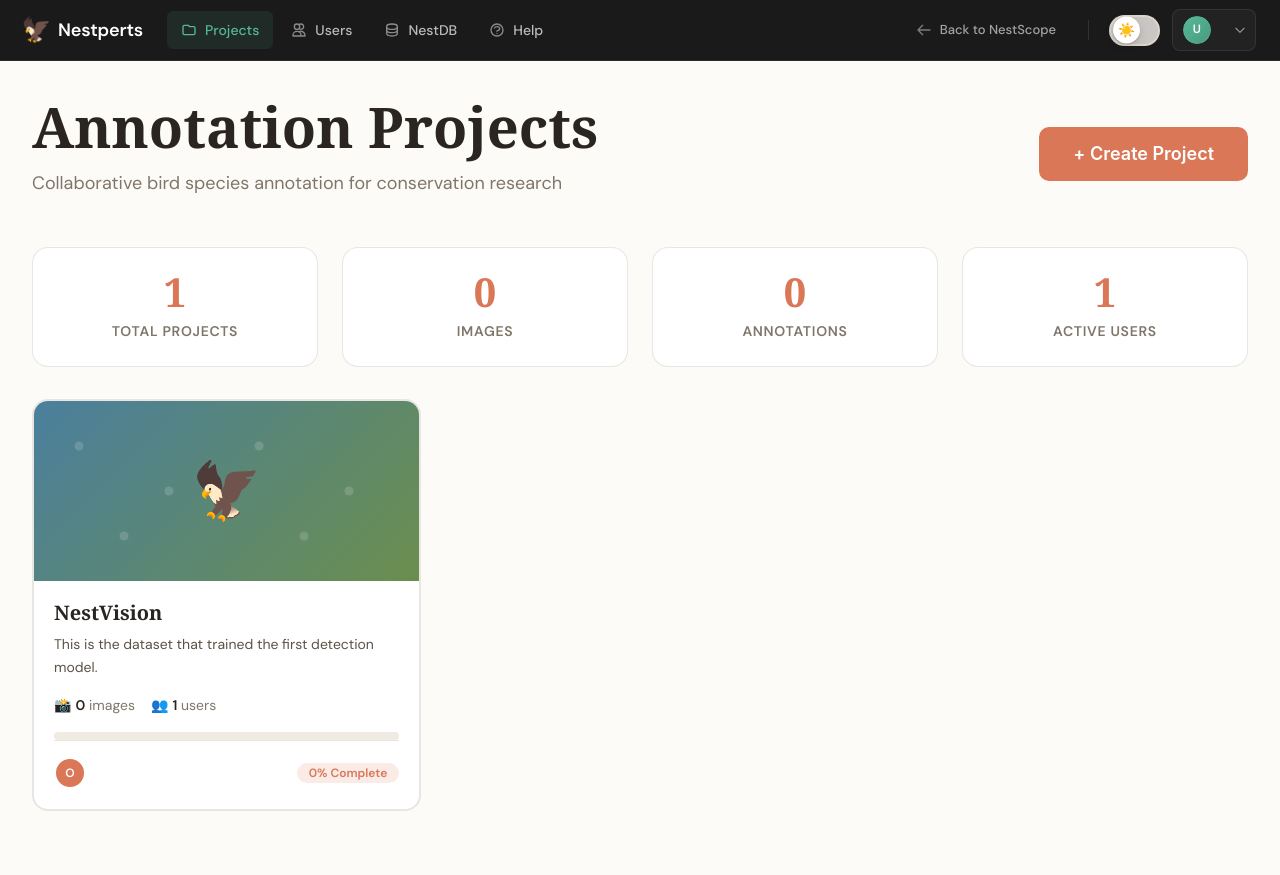
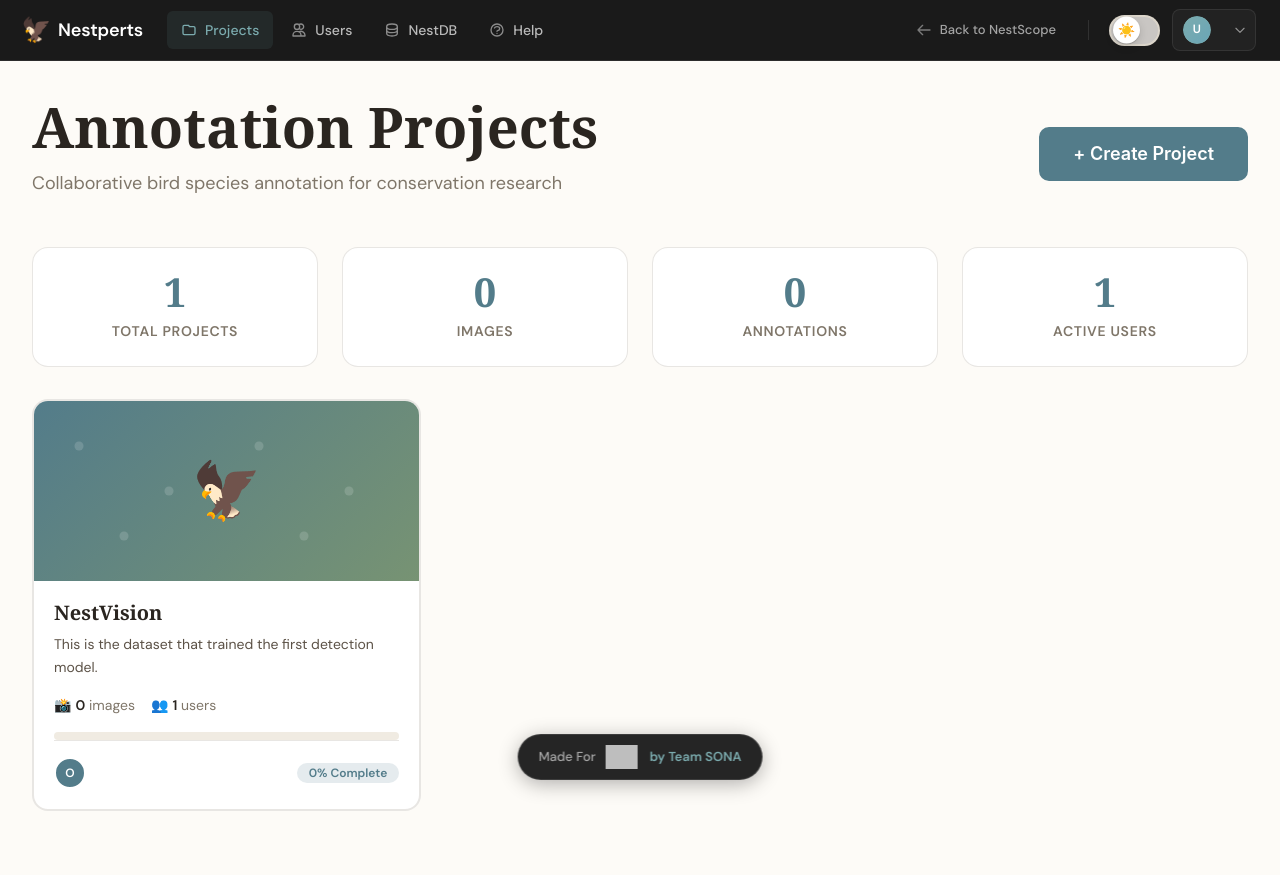
Before and after one commit to OliseNS/NestScope_Experts, a Flask app: page / in a window 1280 px wide. Run offline with Flask 3, Linux system fonts and the light colour scheme; the visitor is signed in with stand-in values (Sample User, id 1); some libraries are stand-ins or nearby versions; grey boxes are pictures that could not be loaded.

Commit message:
The water institute themed ui in the Nestperts page

```diff
--- a/labeller/static/css/components.css
+++ b/labeller/static/css/components.css
@@ -212,7 +212,7 @@
 
 .nav-link.active {
     color: var(--brand-primary);
-    background: rgba(217, 119, 87, 0.1);
+    background: rgba(83, 124, 138, 0.1);
 }
 
 /* ============================================================================
@@ -250,7 +250,7 @@
 .form-textarea:focus {
     outline: none;
     border-color: var(--brand-primary);
-    box-shadow: 0 0 0 3px rgba(217, 119, 87, 0.1);
+    box-shadow: 0 0 0 3px rgba(83, 124, 138, 0.1);
 }
 
 .form-input:disabled,
@@ -368,7 +368,7 @@
 }
 
 .badge-primary {
-    background: rgba(217, 119, 87, 0.15);
+    background: rgba(83, 124, 138, 0.15);
     color: var(--brand-primary);
 }
 
@@ -478,7 +478,7 @@
 
 .dropzone.active {
     border-color: var(--brand-primary);
-    background: rgba(217, 119, 87, 0.05);
+    background: rgba(83, 124, 138, 0.05);
 }
 
 .dropzone-icon {
--- a/labeller/static/css/theme.css
+++ b/labeller/static/css/theme.css
@@ -4,10 +4,10 @@
  */
 
 :root {
-    /* Brand Colors - Claude Orange */
-    --brand-primary: #D97757;
-    --brand-primary-hover: #c5654a;
-    --brand-primary-light: #e8b896;
+    /* Brand Colors - The Water Institute Teal */
+    --brand-primary: #537C8A;
+    --brand-primary-hover: #456773;
+    --brand-primary-light: #CEE9F4;
 
     /* Semantic Colors */
     --success: #4a9d5f;
@@ -98,10 +98,10 @@
     --overlay-heavy: rgba(42, 37, 32, 0.75);
 
     /* Nature Accents */
-    --accent-ocean: #4a7f9d;
-    --accent-seagrass: #6b8e4e;
-    --accent-sunset: #d97757;
-    --accent-shell: #e8dcc9;
+    --accent-ocean: #537C8A;
+    --accent-seagrass: #779373;
+    --accent-coastal: #7BABAE;
+    --accent-shell: #CEE9F4;
 }
 
 /* Dark Mode - Deep Ocean Theme */
@@ -137,8 +137,8 @@
     /* Nature Accents */
     --accent-ocean: #6ba3c7;
     --accent-seagrass: #8db068;
-    --accent-sunset: #e8b896;
-    --accent-shell: #d4c9b5;
+    --accent-coastal: #7BABAE;
+    --accent-shell: #CEE9F4;
 
     /* Enhanced Shadows for Dark Mode */
     --shadow-sm: 0 2px 8px rgba(0, 0, 0, 0.3);
--- a/labeller/static/js/tab-classify.js
+++ b/labeller/static/js/tab-classify.js
@@ -88,7 +88,7 @@ function createBulkOperationsHeader() {
         </select>
         <button id="bulk-apply-btn" style="
             padding: 6px 16px;
-            background: #CC785C;
+            background: #537C8A;
             color: white;
             border: none;
             border-radius: 4px;
@@ -121,10 +121,10 @@ function createBulkOperationsHeader() {
 
     // Hover effect for button
     applyBtn.addEventListener('mouseenter', () => {
-        applyBtn.style.background = '#B86A4C';
+        applyBtn.style.background = '#456773';
     });
     applyBtn.addEventListener('mouseleave', () => {
-        applyBtn.style.background = '#CC785C';
+        applyBtn.style.background = '#537C8A';
     });
 
     return header;
--- a/labeller/templates/base.html
+++ b/labeller/templates/base.html
@@ -65,7 +65,7 @@
         }
 
         .navbar-brand:hover {
-            color: #56B897;
+            color: #7BABAE;
         }
 
         .navbar-brand-icon {
@@ -109,8 +109,8 @@
         }
 
         .nav-link.active {
-            color: #56B897;
-            background: rgba(86, 184, 151, 0.1);
+            color: #7BABAE;
+            background: rgba(123, 171, 174, 0.1);
         }
 
         .nav-link svg {
@@ -146,7 +146,7 @@
         }
 
         .nav-link.external:hover {
-            color: #56B897;
+            color: #7BABAE;
             background: transparent;
         }
 
@@ -169,7 +169,7 @@
         }
 
         .theme-toggle-track.active {
-            background: #56B897;
+            background: #7BABAE;
         }
 
         .theme-toggle-thumb {
@@ -242,7 +242,7 @@
             max-width: 28px;
             max-height: 28px;
             border-radius: 50%;
-            border: 1.5px solid rgba(86, 184, 151, 0.5);
+            border: 1.5px solid rgba(123, 171, 174, 0.5);
             object-fit: cover;
             display: block;
         }
@@ -255,8 +255,8 @@
             width: 28px;
             height: 28px;
             border-radius: 50%;
-            border: 1.5px solid rgba(86, 184, 151, 0.5);
-            background: linear-gradient(135deg, #56B897 0%, #4A9B7F 100%);
+            border: 1.5px solid rgba(123, 171, 174, 0.5);
+            background: linear-gradient(135deg, #7BABAE 0%, #6AA6B7 100%);
             display: none;
             align-items: center;
             justify-content: center;
@@ -291,7 +291,7 @@
 
         .user-role-badge {
             font-size: 0.6875rem;
-            color: rgba(86, 184, 151, 0.9);
+            color: rgba(123, 171, 174, 0.9);
             font-weight: 600;
             text-transform: uppercase;
             letter-spacing: 0.03em;
@@ -354,7 +354,7 @@
         .dropdown-user-role {
             margin-top: 0.5rem;
             font-size: 0.6875rem;
-            color: #56B897;
+            color: #7BABAE;
             font-weight: 600;
             text-transform: uppercase;
             letter-spacing: 0.05em;
@@ -478,6 +478,69 @@
 
             .nav-link {
                 flex: 0 0 auto;
+            }
+        }
+
+        /* Attribution Footer */
+        .attribution-footer {
+            position: fixed;
+            bottom: 20px;
+            left: 50%;
+            transform: translateX(-50%);
+            display: flex;
+            align-items: center;
+            gap: 10px;
+            background: rgba(26, 26, 26, 0.95);
+            backdrop-filter: blur(10px);
+            padding: 10px 20px;
+            border-radius: 50px;
+            box-shadow: 0 4px 20px rgba(0, 0, 0, 0.3);
+            font-size: 13px;
+            color: rgba(255, 255, 255, 0.7);
+            z-index: 50;
+            border: 1px solid rgba(255, 255, 255, 0.1);
+        }
+
+        .attribution-text {
+            font-weight: 500;
+            color: rgba(255, 255, 255, 0.6);
+        }
+
+        .attribution-logo {
+            height: 24px;
+            width: auto;
+            vertical-align: middle;
+            filter: brightness(1.2);
+        }
+
+        .attribution-by {
+            color: #7BABAE;
+            font-weight: 600;
+            margin-left: 2px;
+        }
+
+        @media (max-width: 768px) {
+            .attribution-footer {
+                bottom: 15px;
+                padding: 8px 16px;
+                font-size: 11px;
+                gap: 8px;
+            }
+
+            .attribution-logo {
+                height: 20px;
+            }
+        }
+
+        @media (max-width: 480px) {
+            .attribution-footer {
+                bottom: 10px;
+                padding: 6px 14px;
+                font-size: 10px;
+            }
+
+            .attribution-logo {
+                height: 18px;
             }
         }
     </style>
@@ -648,6 +711,13 @@
         {% block content %}{% endblock %}
     </main>
 
+    <!-- Attribution Footer -->
+    <div class="attribution-footer">
+        <span class="attribution-text">Made For</span>
+        <img src="https://thewaterinstitute.org/images/img-logo.png" alt="The Water Institute" class="attribution-logo">
+        <span class="attribution-by">by Team SONA</span>
+    </div>
+
     <!-- Toast Notifications Container -->
     <div id="toast-container" style="position: fixed; top: 80px; right: 20px; z-index: 300;"></div>
 
```
Also changed, not shown: labeller/static/css/editor.css (+13 -13 lines), labeller/templates/admin_panel.html (+19 -19 lines), labeller/templates/expert_editor.html (+36 -36 lines), labeller/templates/login.html (+68 -11 lines).
